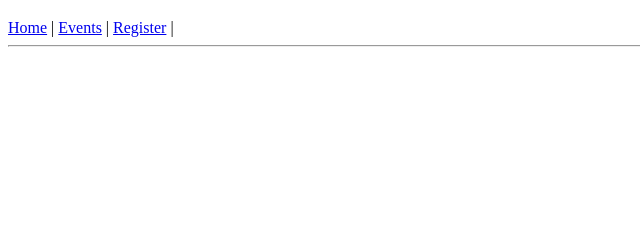
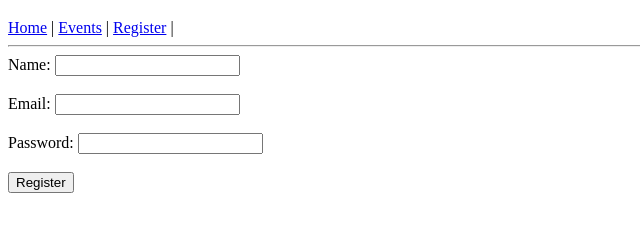
Before and after one commit to Vibek-25/TechFest-project-1, a plain HTML site: page register.html in a window 1280 px wide. Shown: the part 61-292 px from the top of the page, without its empty margins (0-640 px from the left). Drawn offline with Linux system fonts and the light colour scheme.

Commit message:
Add registration form to register.html

```diff
--- a/register.html
+++ b/register.html
@@ -13,6 +13,17 @@
         <a href="register.html">Register</a> |
     </nav>
     <hr>
-
+    <form action="#">
+        <label for="name">Name:</label>
+        <input type="text" id="name" name="name" required>
+        <br><br>
+        <label for="email">Email:</label>
+        <input type="email" id="email" name="email" required>
+        <br><br>
+        <label for="password">Password:</label>
+        <input type="password" id="password" name="password" required>
+        <br><br>
+        <input type="submit" value="Register">
+    </form>
 </body>
 </html>
```
